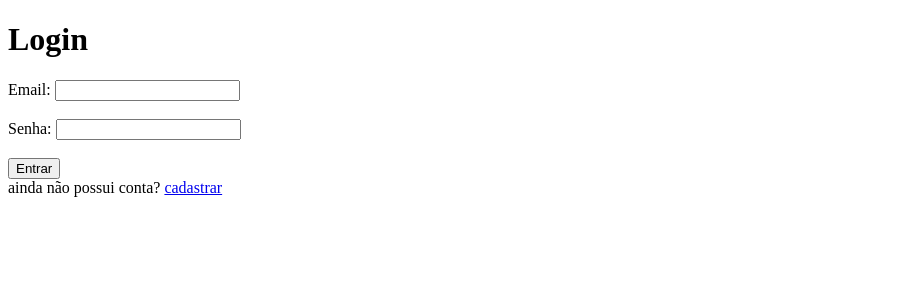
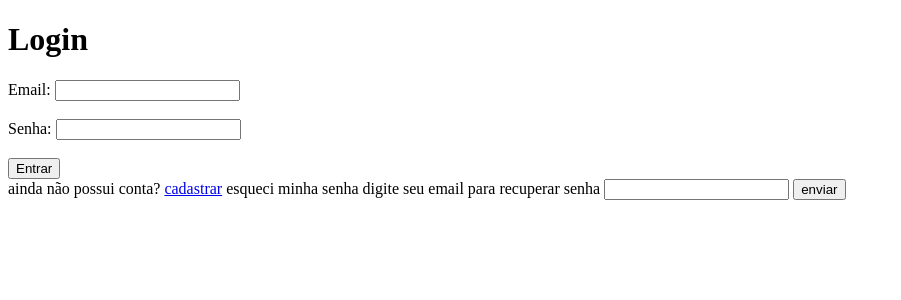
Before and after one commit to PedHip/feitoamaop, a PHP site: page /view/logar.php in a window 1280 px wide. Shown: the top 300 px of the page, without its empty margins (0-901 px from the left). Run offline with PHP 8.4, Linux system fonts and the light colour scheme.

Commit message:
Update logar.php

```diff
--- a/view/logar.php
+++ b/view/logar.php
@@ -25,6 +25,15 @@
 
         <span>ainda não possui conta?</span>
         <a href="cadastro.php">cadastrar</a>
+        <span id="esquecisenhamodal">esqueci minha senha</span>
+        <modal id="modalsenha">
+            <span>digite seu email para recuperar senha</span>
+            <form method="POST" id="esquecisenhaform">
+                <input type="email" name="email">
+                <button type="submit">enviar</button>
+                <span id="mensagememail"></span>
+            </form>
+        </modal>
 
     </form>
 
@@ -32,6 +41,30 @@
 
     <script>
         $(document).ready(function() {
+
+          $('#esquecisenhamodal').on('click', function(){
+                $('#modalsenha').show();
+            });
+
+
+            $('#esquecisenhaform').on('submit', function(event){
+                event.preventDefault();
+
+                $.ajax({
+                    url: '../services/recuperar_senha.php',
+                    type: 'POST',
+                    data: $(this).serialize(),
+                    datatype: 'json',
+                    success: function(response) {
+                        if (response.status === 'success'){
+                            $('#mensagememail').html('response.message')}
+                        else{
+                            $('#mensagememail').html('response.message');
+                    }
+                }
+            });
+        });
+
             $('#formLogin').on('submit', function(event) {
                 event.preventDefault();
 
```
